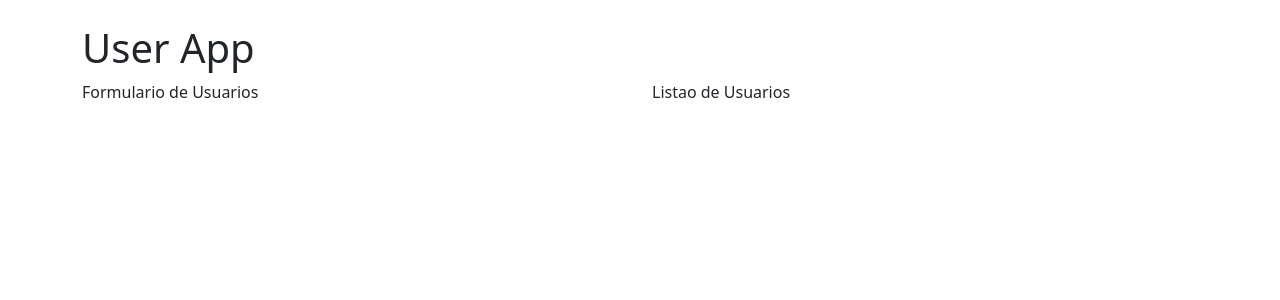
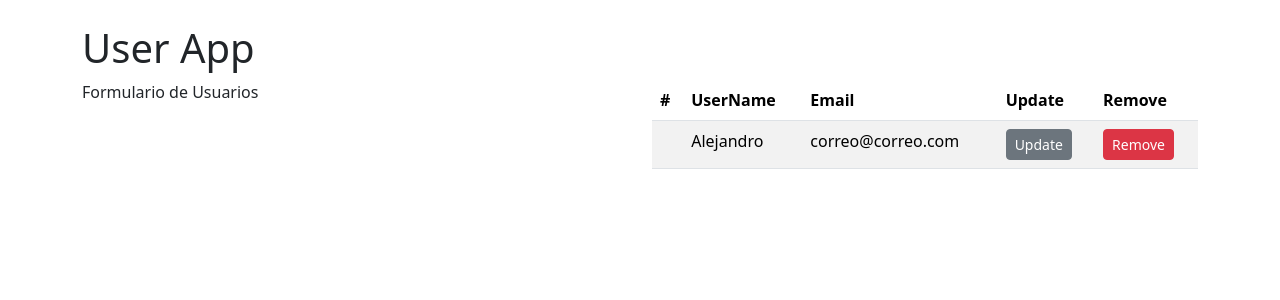
Before and after one commit to alejandro-coreno/CRUD_REACT, a React (Vite) app: page / in a window 1280 px wide. Shown: the top 300 px of the page. Built offline with nearby package versions, Linux system fonts and the light colour scheme.

Commit message:
Creacion de Componentes

```diff
--- a/src/UsersApp.jsx
+++ b/src/UsersApp.jsx
@@ -2,8 +2,7 @@
 import { UsersList } from "./components/UsersList";
 
 const UsersApp = () => {
-    // Arreglo de usuarios
-
+    //<- Arreglo de usuarios ->
     const initialUsers = [
         {
             id: 1,
@@ -25,7 +24,7 @@
                 </div>
 
                 <div className="col">
-                    <UsersList/>
+                    <UsersList users={ initialUsers }/>
                 </div>
             </div>
         </div>
--- /dev/null
+++ b/src/components/UserRow.jsx
@@ -0,0 +1,20 @@
+
+
+
+export const UserRow = ({ id, username, email }) => {
+
+    return (
+        <tr>
+            <td>{id}</td>
+            <td>{username}</td>
+            <td>{email}</td>
+            <td>
+                <button className="btn btn-secondary btn-sm" type="button">Update</button>
+            </td>
+
+            <td>
+                <button className="btn btn-danger btn-sm" type="button">Remove</button>
+            </td>
+        </tr>
+    )
+}
--- a/src/components/UsersList.jsx
+++ b/src/components/UsersList.jsx
@@ -1,8 +1,31 @@
-export const UsersList = () => {
+import { UserRow } from "./UserRow"
+
+
+export const UsersList = ({ users= [] }) => {
     return (
-        <>
-            <p>Listao de Usuarios</p>
-            <table></table>
-        </>
+        <table className="table table-hover table-striped">
+            <thead>
+                <tr>
+                    <th>#</th>
+                    <th>UserName</th>
+                    <th>Email</th>
+                    <th>Update</th>
+                    <th>Remove</th>
+                </tr>
+            </thead>
+
+            <tbody>
+                {/* Iteramos cada componente y le pasamos por props el id, username, email */}
+                {
+                    users.map( ( { id, username, email }) => (
+                        <UserRow
+                            key={id}
+                            username={ username}
+                            email={ email }
+                        />
+                    ))
+                }
+            </tbody>
+        </table>
     )
 }
```
